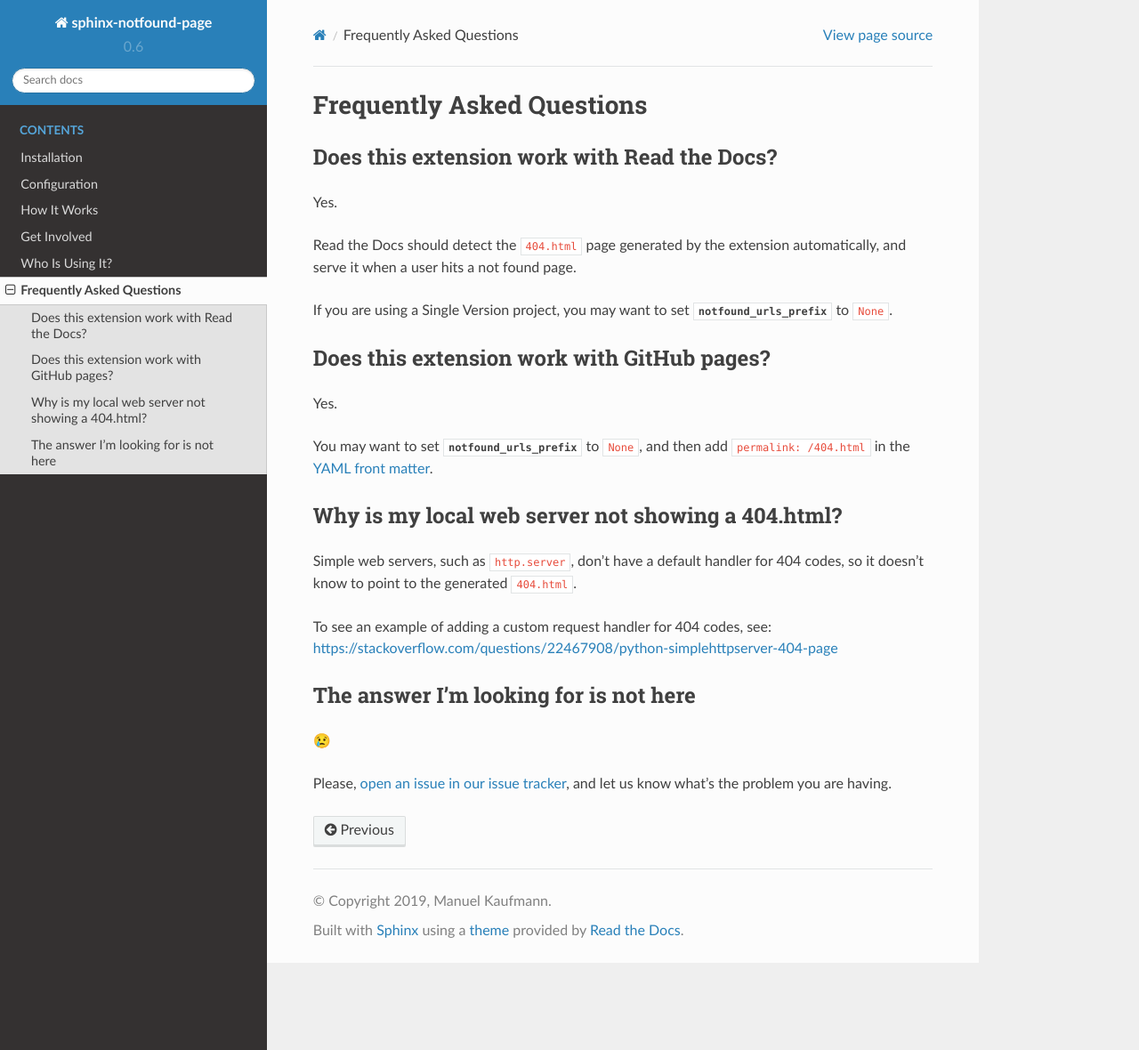
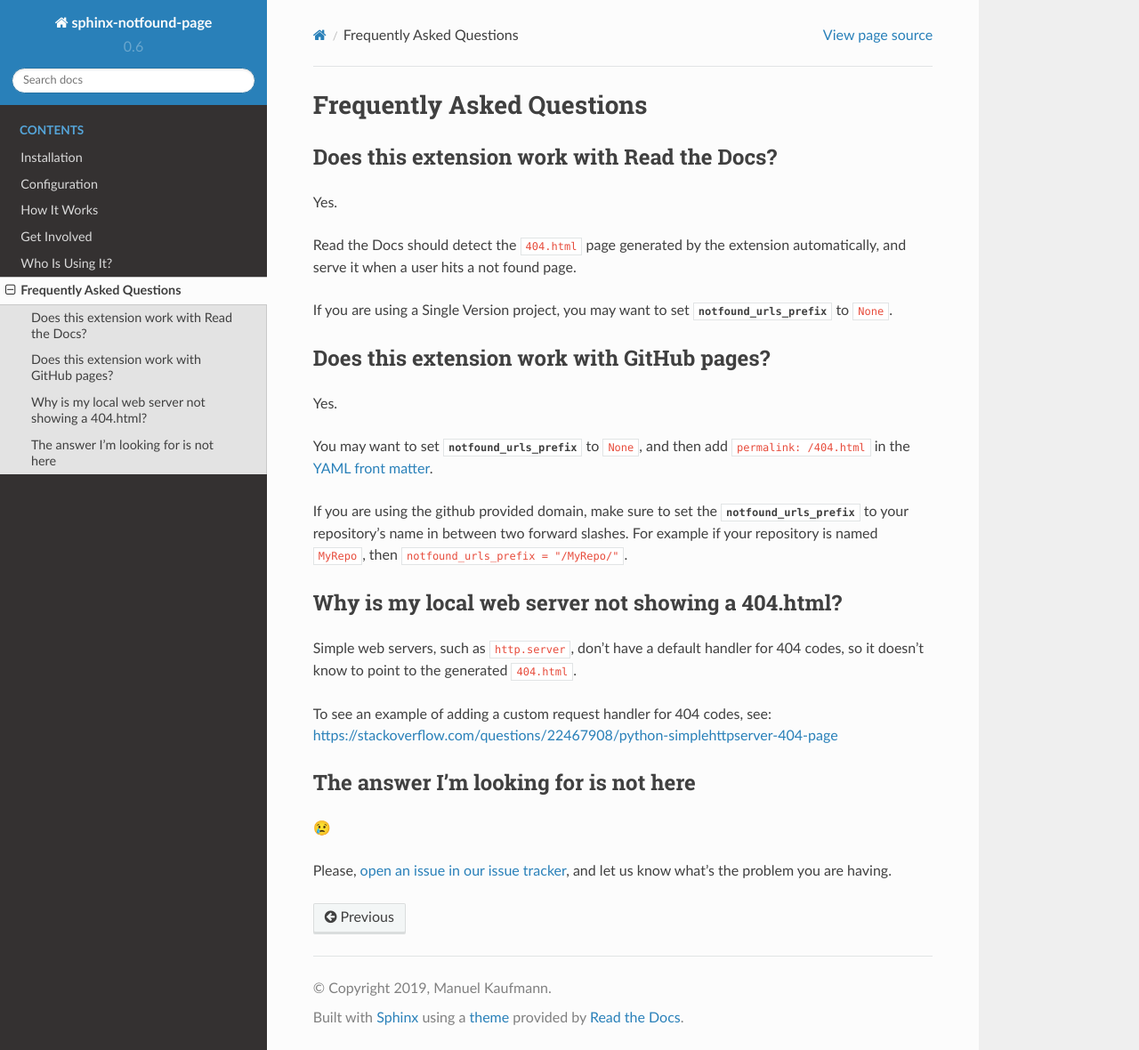
Before and after one commit to readthedocs/sphinx-notfound-page, a Sphinx documentation site: the page built from docs/faq.rst, in a window 1280 px wide and 1180 px high. Shown: the whole window at 89% size. Built offline with Sphinx 7.4.7 and the Read the Docs theme 2.0.0, drawn with Linux system fonts in a browser that asks for light colours; pages that are not in the unit, such as notebooks, are missing from menus.

Commit message:
Update faq for github pages to include usage of notfound_urls_prefix

```diff
--- a/docs/faq.rst
+++ b/docs/faq.rst
@@ -21,6 +21,9 @@ Yes.
 You may want to set :confval:`notfound_urls_prefix` to ``None``,
 and then add ``permalink: /404.html`` in the `YAML front matter`_.
 
+If you are using the github provided domain, make sure to set the :confval:`notfound_urls_prefix` to your repository's name in between two forward slashes. For example if your repository is named ``MyRepo``, then ``notfound_urls_prefix = "/MyRepo/"``.
+
+
 .. _YAML front matter: http://jekyllrb.com/docs/frontmatter/
 
 Why is my local web server not showing a 404.html?
```
